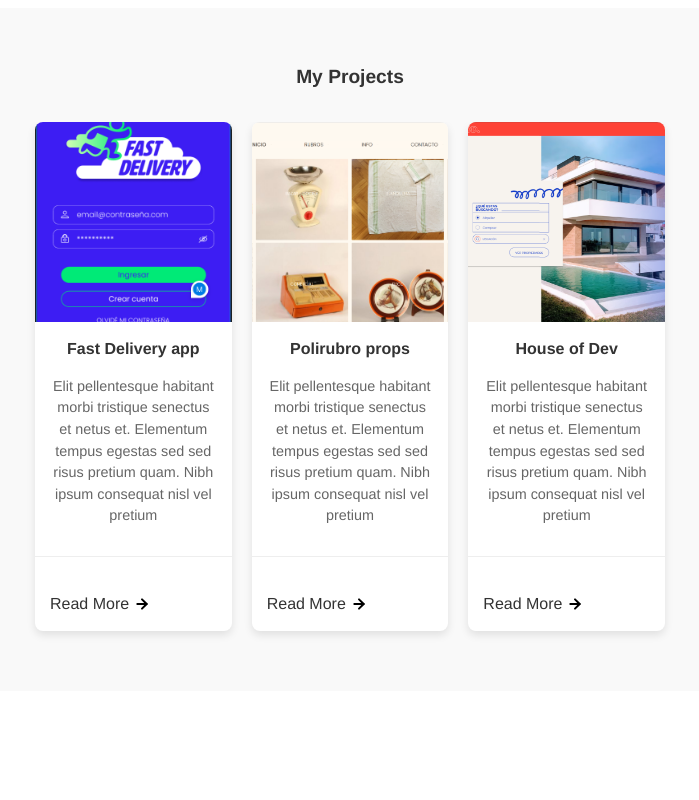
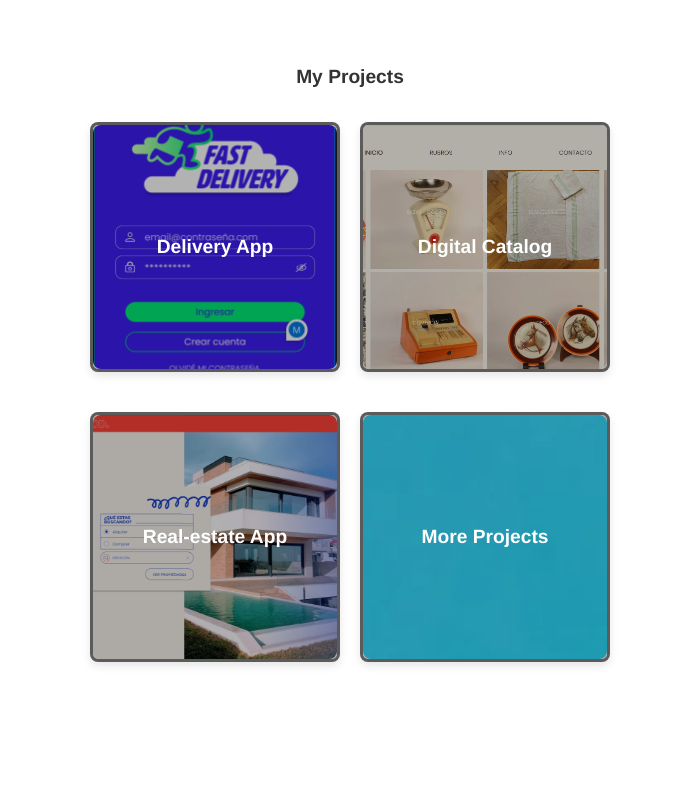
Before and after one commit to gerpag/repo-portfolio, a React (Vite) app: page / in a window 1280 px wide. Shown: the part 720-1520 px from the top of the page, without its empty margins (290-989 px from the left). Built offline with nearby package versions, Linux system fonts and the light colour scheme.

Commit message:
styles in background added2

```diff
--- a/src/components/ProjectsSection.tsx
+++ b/src/components/ProjectsSection.tsx
@@ -1,4 +1,76 @@
 import React from 'react';
+import { Link } from 'react-router-dom';
+import '../css/ProjectsSection.css';
+
+import arrowRightIcon from '../assets/icons/arrow-right.svg';
+import fastDeliveryImage from '../assets/images/FastDelivery.png';
+import polirubroImage from '../assets/images/polirubro.png';
+import houseOfDevImage from '../assets/images/HouseOfDev.png';
+import moreImage from "../assets/images/plano-MORE.jpeg";
+
+interface Project {
+  title: string;
+  description: string;
+  image: string;
+  link: string;
+}
+
+const projects: Project[] = [
+  {
+    title: 'Delivery App',
+    description: 'Elit pellentesque habitant morbi tristique senectus et netus et. Elementum tempus egestas sed sed risus pretium quam. Nibh ipsum consequat nisl vel pretium',
+    image: fastDeliveryImage,
+    link: ''
+  },
+  {
+    title: 'Digital Catalog',
+    description: 'Elit pellentesque habitant morbi tristique senectus et netus et. Elementum tempus egestas sed sed risus pretium quam. Nibh ipsum consequat nisl vel pretium',
+    image: polirubroImage,
+    link: './project-pages/project-template.html'
+  },
+  {
+    title: 'Real-estate App',
+    description: 'Elit pellentesque habitant morbi tristique senectus et netus et. Elementum tempus egestas sed sed risus pretium quam. Nibh ipsum consequat nisl vel pretium',
+    image: houseOfDevImage,
+    link: './project-pages/project-template.html'
+  },
+  {
+    title: 'More Projects',
+    description: 'Elit pellentesque habitant morbi tristique senectus et netus et. Elementum tempus egestas sed sed risus pretium quam. Nibh ipsum consequat nisl vel pretium',
+    image: moreImage,
+    link: './project-pages/project-template.html'
+  }
+];
+
+const ProjectsSection: React.FC = () => (
+  <div id="my-work-section">
+    <h2 className="section-title">My Projects</h2>
+    <div className="projects-container">
+      {projects.map((project, index) => (
+        <div key={index} className="project-card">
+          <div className="project-card-overlay">
+            <h3 className="project-title">{project.title}</h3>
+          </div>
+          <img src={project.image} alt={project.title} className="project-image" />
+          <div className="project-card-footer">
+            <Link className="button" to={`/project/${encodeURIComponent(project.title)}`}>
+              <span className="button-text">Read More</span>
+              <img src={arrowRightIcon} alt="Arrow Right" className="right-arrow-icon" />
+            </Link>
+          </div>
+        </div>
+      ))}
+    </div>
+  </div>
+);
+
+export default ProjectsSection;
+
+
+
+
+
+/* import React from 'react';
 import { Link } from 'react-router-dom';
 import '../css/ProjectsSection.css';
 
@@ -59,3 +131,8 @@ const ProjectsSection: React.FC = () => (
 );
 
 export default ProjectsSection;
+
+
+
+
+ */
--- a/src/css/ProjectsSection.css
+++ b/src/css/ProjectsSection.css
@@ -9,13 +9,12 @@
   --font-size-small: 0.9em;
   --text-color: rgba(255, 255, 255, 0.87);
   --text-dark-color: #333;
+  --text-light-color: #ffffff;
   --box-shadow: 0 4px 8px rgba(0, 0, 0, 0.1);
-
 }
 
 #my-work-section {
   padding: 40px 30px;
-  background-color: var(--background-color);
   text-align: center;
 }
 
@@ -29,56 +28,207 @@
   display: flex;
   justify-content: center;
   gap: 20px;
-  flex-wrap: nowrap;
-  overflow-x: auto;
+  flex-wrap: wrap;
   padding: 0 10px;
 }
 
 .project-card {
-  flex: 1 1 calc(33.333% - 20px);
-  max-width: calc(33.333% - 20px);
+  position: relative;
+  width: 250px;
+  height: 250px;
   background: var(--background-light-color);
   border-radius: 8px;
   box-shadow: var(--box-shadow);
   overflow: hidden;
   transition: transform 0.3s, box-shadow 0.3s;
+  margin-bottom: 20px;
+  border: 3px solid rgba(51, 51, 51, 0.8);
+}
+
+
+.project-card:hover {
+  transform: translateY(-5px) rotate(5deg) ;
+  box-shadow: 0 8px 16px rgba(0, 0, 0, 0.2);
+
+}
+
+.project-image {
+  width: 100%;
+  height: 100%;
+  object-fit: cover;
+  border-radius: 8px;
+  transition: transform 0.3s;
+}
+
+.project-card .project-card-overlay {
+  position: absolute;
+  top: 0;
+  left: 0;
+  right: 0;
+  bottom: 0;
+  background-color: rgba(0, 0, 0, 0.3);
   display: flex;
+  justify-content: center;
+  align-items: center;
   flex-direction: column;
+  opacity: 1;
+  transition: opacity 0.3s;
+}
+
+.project-card:hover .project-card-overlay {
+  background-color: rgba(0, 0, 0, 0.6);
+}
+
+.project-title {
+  position: absolute;
+  bottom: 0;
+  top: 50%;
+  left: 0;
+  width: 100%;
+  transform: translateY(-20%);
+  padding: 10px;
+  font-size: var(--font-size-large);
+  text-align: center;
+  font-weight: 600;
+  color: var(--text-light-color);
+  margin: 0;
+  border-bottom-left-radius: 8px;
+  border-bottom-right-radius: 8px;
+  transition: transform 0.3s, color 0.3s;
+}
+.project-card:hover .project-title {
+  transform: translateY(-20px) rotate(-5deg);
+  font-weight: 800;
+}
+
+
+
+
+.button {
+  display: flex;
+  align-items: center;
+  text-decoration: none;
+  color: var(--primary-color);
+  font-weight: 500;
+  transition: color 0.3s;
+}
+
+.button:hover {
+  color: var(--secondary-color);
+
+}
+
+.button-text {
+  margin-right: 5px;
+}
+
+.right-arrow-icon {
+  width: 16px;
+  height: 16px;
+  margin-left: 5px;
+}
+
+@media (max-width: 1024px) {
+  .project-card {
+    width: 200px;
+    height: 200px;
+  }
+}
+
+@media (max-width: 768px) {
+  .project-card {
+    width: 100%;
+    height: auto;
+  }
+}
+
+
+
+/*
+
+#my-work-section {
+  padding: 40px 30px;
+
+  text-align: center;
+}
+
+.section-title {
+  font-size: var(--font-size-large);
+  margin-bottom: 30px;
+  color: var(--text-dark-color);
+}
+
+.projects-container {
+  display: flex;
+  justify-content: center;
+  gap: 20px;
+  flex-wrap: wrap; /* Cambiado a wrap para ajuste en pantalla
+  padding: 0 10px;
+}
+
+.project-card {
+  position: relative;
+  width: 250px; /* Ajustado el ancho para hacer la tarjeta cuadrada
+  height: 250px; /* Ajustado la altura para hacer la tarjeta cuadrada
+  background: var(--background-light-color);
+  border-radius: 8px;
+  box-shadow: var(--box-shadow);
+  overflow: hidden;
+  transition: transform 0.3s, box-shadow 0.3s;
   margin-bottom: 20px;
 }
 
 .project-card:hover {
-  transform: translateY(-5px);
+  /*transform: translateY(-5px) rotateY(10deg);  Ajustado transform con rotación
+  transform: translateY(-5px) rotate(5deg) ;
   box-shadow: 0 8px 16px rgba(0, 0, 0, 0.2);
+  border: 2px solid #333; /* Añadido borde sólido con color #333 en hover
 }
 
 .project-image {
   width: 100%;
-  height: 200px;
+  height: 100%;
   object-fit: cover;
+  border-radius: 8px;
+  transition: transform 0.3s;
 }
 
-.project-card-text-container {
-  padding: 15px;
-  flex-grow: 1;
+.project-card .project-card-overlay {
+  position: absolute;
+  top: 0;
+  left: 0;
+  right: 0;
+  bottom: 0;
+  background-color: rgba(0, 0, 0, 0.6);
+  display: flex;
+  justify-content: center;
+  align-items: center;
+  flex-direction: column;
+  opacity: 0;
+  transition: opacity 0.3s;
+}
+
+.project-card:hover .project-card-overlay {
+  opacity: 1;
 }
 
 .project-title {
+  position: absolute;
+  bottom: 0;
+  left: 0;
+  width: 100%;
+  padding: 10px;
   font-size: var(--font-size-medium);
   font-weight: 600;
-  margin: 0 0 10px;
-  color: var(--text-dark-color);
-}
-
-.project-card-text {
-  font-size: var(--font-size-small);
-  line-height: 1.5;
-  color: #666;
+  color: var(--text-light-color);
+  background-color: rgba(0, 0, 0, 0.6);
+  margin: 0;
+  border-bottom-left-radius: 8px;
+  border-bottom-right-radius: 8px;
 }
 
 .project-card-footer {
-  padding: 15px;
-  border-top: 1px solid #eee;
+  display: none; /* Ocultado el footer en las tarjetas
 }
 
 .button {
@@ -92,7 +242,6 @@
 
 .button:hover {
   color: var(--secondary-color);
-  font-weight: 700
 }
 
 .button-text {
@@ -102,4 +251,19 @@
 .right-arrow-icon {
   width: 16px;
   height: 16px;
+  margin-left: 5px;
 }
+
+@media (max-width: 1024px) {
+  .project-card {
+    width: 200px; /* Ajustado el ancho para pantallas más pequeñas
+    height: 200px; /* Ajustado la altura para pantallas más pequeñas
+  }
+}
+
+@media (max-width: 768px) {
+  .project-card {
+    width: 100%; /* Ajustado el ancho para una columna en pantallas pequeñas
+    height: auto; /* Ajustado la altura automática en pantallas pequeñas
+  }
+} */
```
Also changed, not shown: src/assets/images/plano-MORE.jpeg (added).
